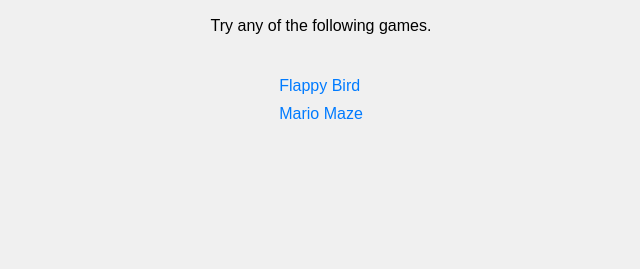
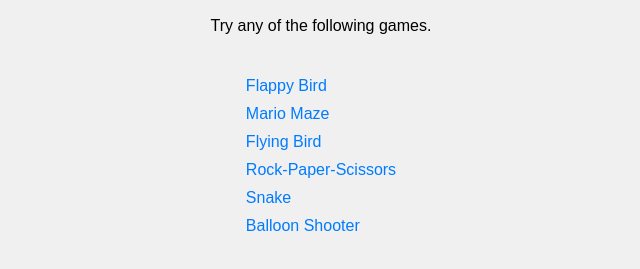
Before and after one commit to Ahmad-Shah-GEB/simple_games, a plain HTML site: page index.html in a window 1280 px wide. Shown: the part 99-368 px from the top of the page, without its empty margins (319-959 px from the left). Drawn offline with Linux system fonts and the light colour scheme.

Commit message:
Update index.html

```diff
--- a/index.html
+++ b/index.html
@@ -39,6 +39,11 @@
     <ul class="simulations">
         <li><a href="https://ahmad-shah-geb.github.io/simple_games/Flappy_bird">Flappy Bird</a></li>
         <li><a href="https://ahmad-shah-geb.github.io/simple_games/Maze">Mario Maze</a></li>
+        <li><a href="https://ahmad-shah-geb.github.io/simple_games/Flying_bird/">Flying Bird</a></li>
+        <li><a href="https://ahmad-shah-geb.github.io/simple_games/rock-paper-scissors/">Rock-Paper-Scissors</a></li>
+        <li><a href="https://ahmad-shah-geb.github.io/simple_games/Snake/">Snake</a></li>
+        <li><a href="https://ahmad-shah-geb.github.io/simple_games/Balloon-Shooter/">Balloon Shooter</a></li>
+
     </ul>
 </body>
 </html>
```
